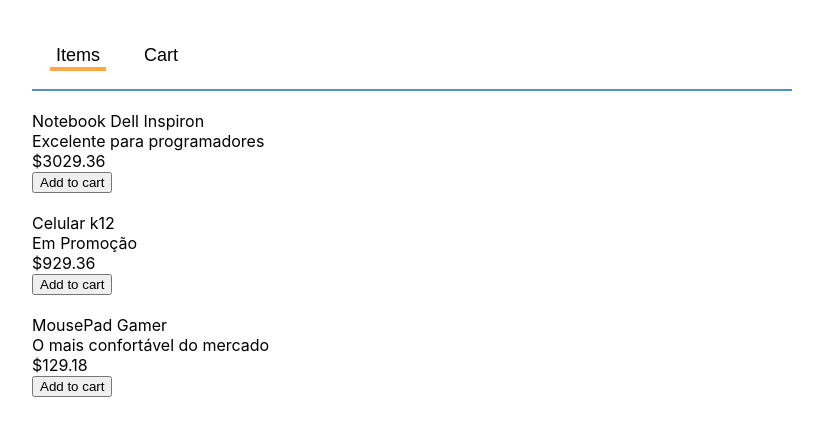
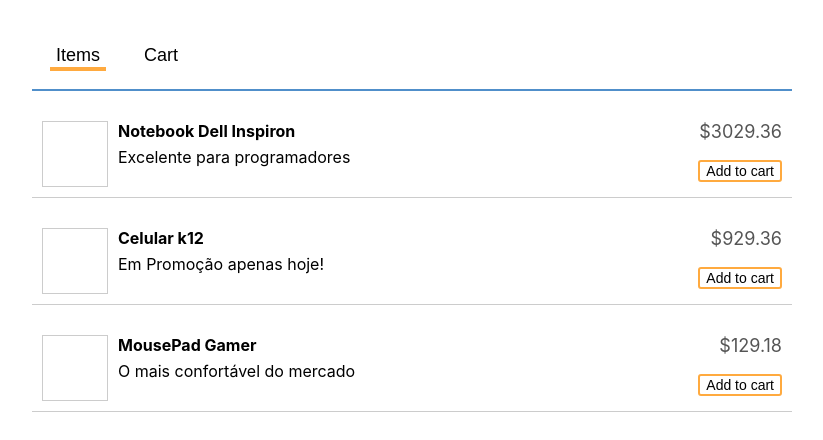
Before and after one commit to Schhiavo/Mini-E-commerce-React, a React (Create React App) app: page / in a window 1280 px wide. Shown: the top 440 px of the page, without its empty margins (228-1051 px from the left). Built offline with nearby package versions, Linux system fonts and the light colour scheme.

Commit message:
Estilizando os itens.

```diff
--- a/src/Item.css
+++ b/src/Item.css
@@ -0,0 +1,57 @@
+.Item{
+    display: flex; /* a classe Item vai adotar o método flex de exibição para colocar as divs á direita uma da outra */
+
+    justify-content: space-between; /* justificar com um espaço entre os blocos */
+
+    border-bottom: 1px solid #ccc;
+    padding: 10px;
+}
+
+.Item-image{
+    width: 64px;
+    height: 64px;
+    border: 1px solid #ccc;
+    margin-right: 10px;
+    float: left;
+}
+
+.Item-title{
+    font-weight: bold; /* peso da fonte em negrito */
+
+    margin-bottom: 0.4em; /* em é uma proporção do padrão da fonte, mas pode usar px se quiser */
+}
+
+.Item-price{
+    text-align: right;
+    font-size: 18px;
+    color: #555;
+}
+
+.Item-addToCart{
+    margin-bottom: 5px;
+    font-size: 14px;
+    border: 2px solid #FFAA3F;
+    background-color: #fff;
+
+    border-radius: 3px; /* arredonda a borda */
+
+    cursor: pointer;
+}
+
+.Item-addToCart:hover{
+    background-color: #FFDDB2;
+}
+
+.Item-addToCart:focus{
+    outline: none;
+}
+
+.Item-left{
+    flex: 1;
+}
+
+.Item-right{
+    display: flex;
+    flex-direction: column;
+    justify-content: space-between;
+}
--- a/src/static-data.js
+++ b/src/static-data.js
@@ -8,7 +8,7 @@
     {
         id: 1,
         name: "Celular k12",
-        description: "Em Promoção",
+        description: "Em Promoção apenas hoje!",
         price: 929.36
     },
     {
```
